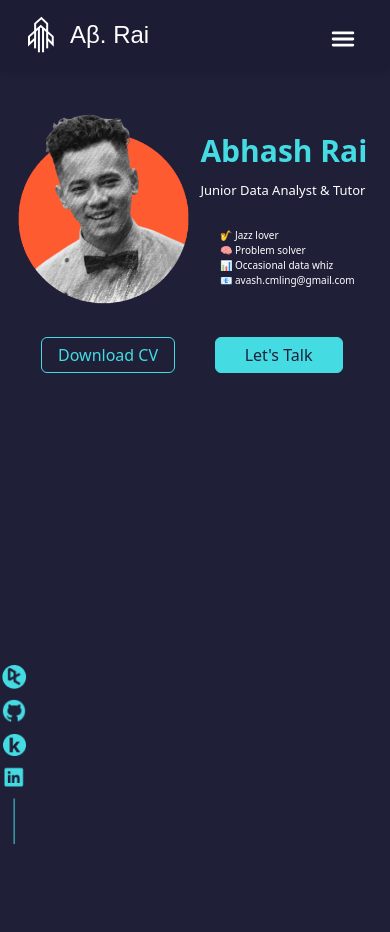
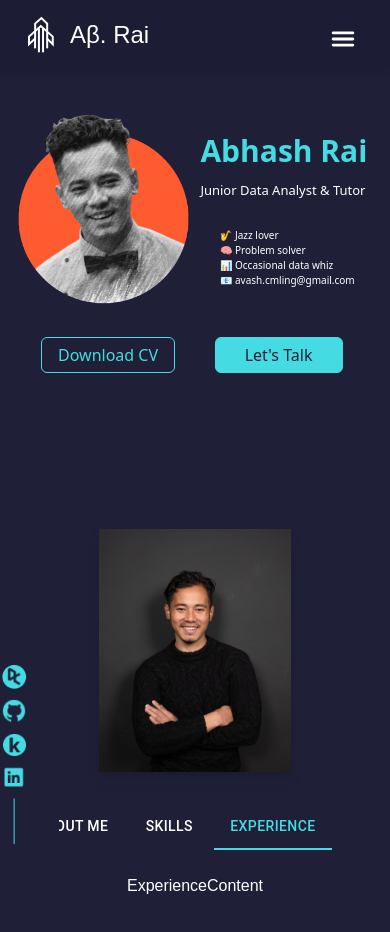
Before and after one commit to AbhashChamlingRai/portfolio-website, a React (Create React App) app: page / in a window 390 px wide. Shown: the top 932 px of the page. Before the commit the page ends 844 px from the top, so only its background shows below. Built offline with nearby package versions, Linux system fonts and the light colour scheme.

Commit message:
Complete responsive About Me part of About section

```diff
--- a/package.json
+++ b/package.json
@@ -3,6 +3,9 @@
   "version": "0.1.0",
   "private": true,
   "dependencies": {
+    "@emotion/react": "^11.11.1",
+    "@emotion/styled": "^11.11.0",
+    "@mui/material": "^5.14.8",
     "@testing-library/jest-dom": "^5.17.0",
     "@testing-library/react": "^13.4.0",
     "@testing-library/user-event": "^13.5.0",
--- a/src/App.js
+++ b/src/App.js
@@ -3,6 +3,7 @@ import { BrowserRouter } from "react-router-dom";
 import Navbar from "./components/Navbar/Navbar";
 import Landing from "./components/Landing/Landing";
 import SideLinks from "./components/SideLinks/SideLinks";
+import About from "./components/About/About";
 
 function App() {
   return (
@@ -11,6 +12,7 @@ function App() {
         <Navbar />
         <SideLinks />
         <Landing />
+        <About />
       </div>
     </BrowserRouter>
   );
--- /dev/null
+++ b/src/components/About/About.css
@@ -0,0 +1,83 @@
+.about_section, .about_section div {
+    /* border: 1px solid red; */
+}
+.about_section {
+    font-family: 'Raleway', sans-serif;
+}
+.css-4z9bxz-MuiPaper-root {
+    box-shadow: none !important;
+}
+.MuiTab-root {
+    color: white !important;
+}
+.MuiTab-textColorPrimary.Mui-selected {
+    color: #45DBE2 !important; /* Replace with your desired color */
+}
+.MuiTabs-scroller {
+    display: flex !important;
+    justify-content: center !important;
+}
+
+.tabs-container .about_me_tab,
+.tabs-container .skills_tab,
+.tabs-container .experience_tab {
+    font-size: 20px; /* Default font size */
+}
+
+/* Media query for screens with a minimum width of 1280px */
+@media (max-width: 1280px) {
+    .tabs-container .about_me_tab,
+    .tabs-container .skills_tab,
+    .tabs-container .experience_tab {
+        font-size: 18px !important;
+    }
+}
+
+/* Media query for screens with a minimum width of 1024px */
+@media (max-width: 1024px) {
+    .tabs-container .about_me_tab,
+    .tabs-container .skills_tab,
+    .tabs-container .experience_tab {
+        font-size: 15px !important;
+    }
+}
+
+/* Media query for screens with a minimum width of 768px */
+@media (max-width: 768px) {
+    .tabs-container .about_me_tab,
+    .tabs-container .skills_tab,
+    .tabs-container .experience_tab {
+        font-size: 16px !important;
+    }
+}
+
+/* Media query for screens with a minimum width of 640px */
+@media (max-width: 640px) {
+    .tabs-container .about_me_tab,
+    .tabs-container .skills_tab,
+    .tabs-container .experience_tab {
+        font-size: 14px !important;
+    }
+    .about_section_inner {
+        display: flex;
+        flex-direction: column;
+        gap: 30px;
+    }
+    .aboutPortraitImg {
+        width: 70%;
+    }
+    .aboutPortraitImg_container {
+        display: flex;
+        justify-content: center;
+    }
+    .about_section {
+        padding-left: 15%;
+        padding-right: 15%;
+        padding-top: 30%;
+        padding-bottom: 30%;
+    }
+    .AboutContent {
+        text-align: center;
+        font-size: 0.78rem;
+    }
+}
--- /dev/null
+++ b/src/components/About/About.jsx
@@ -0,0 +1,133 @@
+import React from "react";
+import "./About.css";
+import aboutPortraitImg from "../../images/portrait.png";
+
+import Paper from "@mui/material/Paper";
+
+import Tabs from "@mui/material/Tabs";
+import Tab from "@mui/material/Tab";
+import Box from "@mui/material/Box";
+import { useState } from "react";
+import { ThemeProvider, createTheme } from "@mui/material";
+
+const AboutContent = () => {
+  return (
+    <div
+      className="
+      AboutContent
+      my-auto
+      text-sm
+      text-left sm:text-center md:text-center lg:text-left xl:text-left 2xl:text-left
+      sm:text-sm md:text-sm lg:text-lg xl:text-lg 2xl:text-lg
+      sm:px-8 md:px-8 lg:px-0 xl:px-0 2xl:px-0"
+    >
+      A firm believer in the power of data seeking challenging projects. My
+      expertise lies in turning data into visual stories and actionable insights
+      utilizing machine learning. I'm excited about its potential to improve
+      lives and address complex challenges that cross our paths.
+      <br />
+      <br />
+      Teaching and sharing knowledge are not just part of my job; they are my
+      passion. I work as an academic tutor part-time. Beyond my academic
+      pursuits, I actively contribute to the data community by sharing insights
+      on platforms like Kaggle and DataCamp.
+      <br />
+      <br />
+      These days my time is spent researching as well as working on robotics and
+      autonomous systems, learning to get professionally certified as data
+      scientist from DataCamp, and coding.
+    </div>
+  );
+};
+
+const SkillsContent = () => {
+  return <div className="">SkillsContent</div>;
+};
+
+const ExperienceContent = () => {
+  return <div className="">ExperienceContent</div>;
+};
+
+const About = () => {
+  const [value, setValue] = useState(2);
+
+  const theme = createTheme({
+    palette: {
+      primary: {
+        main: "#45DBE2", // Set your desired indicator color here
+      },
+    },
+  });
+
+  return (
+    <div
+      className="about_section container mx-auto py-20
+      sm:px-10 md:px-16 lg:px-10 xl:px-32"
+    >
+      <div
+        className="
+        about_section_inner flex justify-center
+        sm:flex-col md:flex-col lg:flex-row xl:flex-row 2xl:flex-row
+        xl:gap-8 lg:gap-8 md:gap-6 sm:gap-5"
+      >
+        <div
+          className="
+            aboutPortraitImg_container
+            mx-auto
+            xl:w-[35%]
+            lg:w-[35%]
+            md:w-[55%]
+            sm:w-[45%]
+            "
+        >
+          <img
+            src={aboutPortraitImg}
+            className="aboutPortraitImg drop-shadow-lg"
+            alt="aboutPortraitImg"
+          />
+        </div>
+        <div
+          className="
+          flex flex-col gap-6
+        xl:w-[65%] lg:w-[65%] md:w-[100%]
+        "
+        >
+          <ThemeProvider theme={theme}>
+            <Paper
+              square
+              style={{ backgroundColor: "transparent" }}
+              className=""
+            >
+              <Tabs
+                className="tabs-container flex justify-center"
+                style={{
+                  backgroundColor: "transparent",
+                  border: "0",
+                  display: "flex",
+                  justifyContent: "center",
+                }}
+                value={value}
+                textColor="primary"
+                indicatorColor="primary"
+                onChange={(event, newValue) => {
+                  setValue(newValue);
+                }}
+              >
+                <Tab label="ABOUT ME" className="about_me_tab" />
+                <Tab label="SKILLS" className="skills_tab" />
+                <Tab label="EXPERIENCE" className="experience_tab" />
+              </Tabs>
+            </Paper>
+          </ThemeProvider>
+          <div className="flex justify-center h-full">
+            {value === 0 && <AboutContent />}
+            {value === 1 && <SkillsContent />}
+            {value === 2 && <ExperienceContent />}
+          </div>
+        </div>
+      </div>
+    </div>
+  );
+};
+
+export default About;
```
Also changed, not shown: src/images/portrait.png (added), 1 other file (tests, documents, lock files or other folders).
